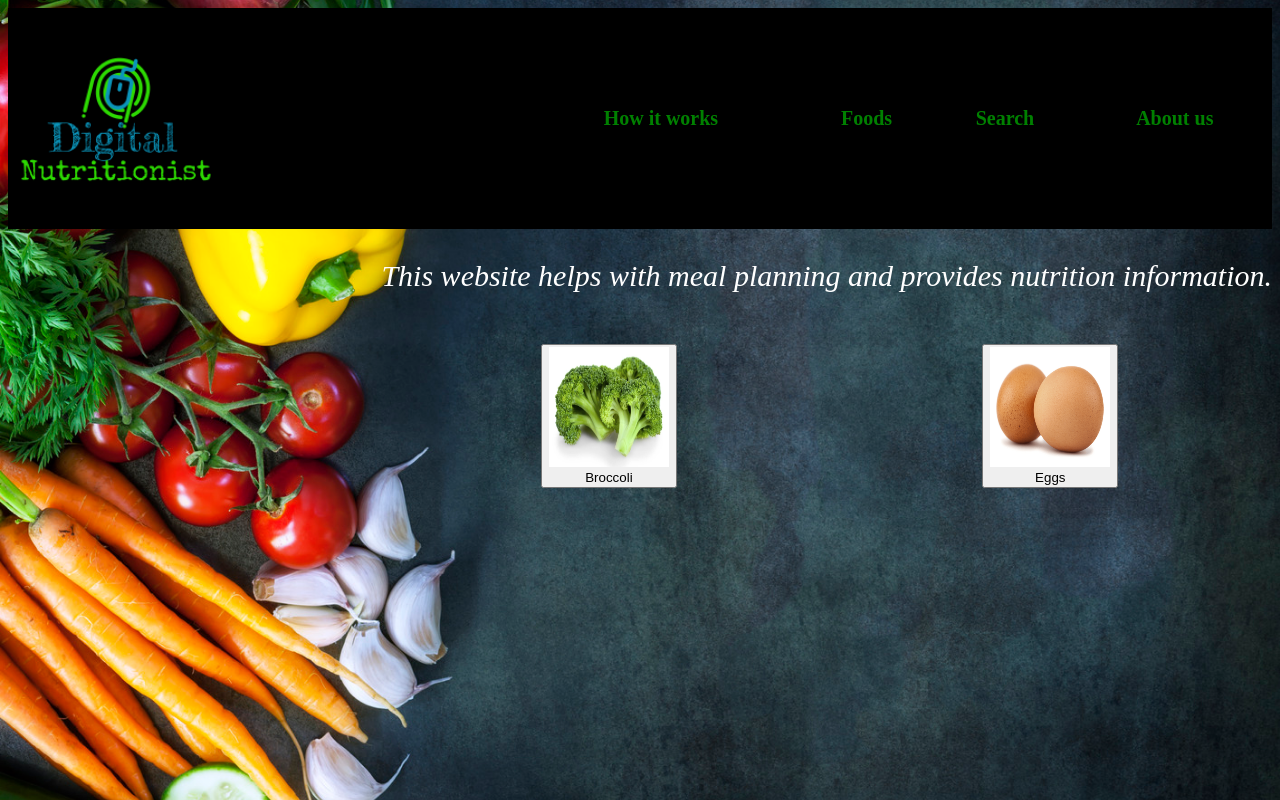
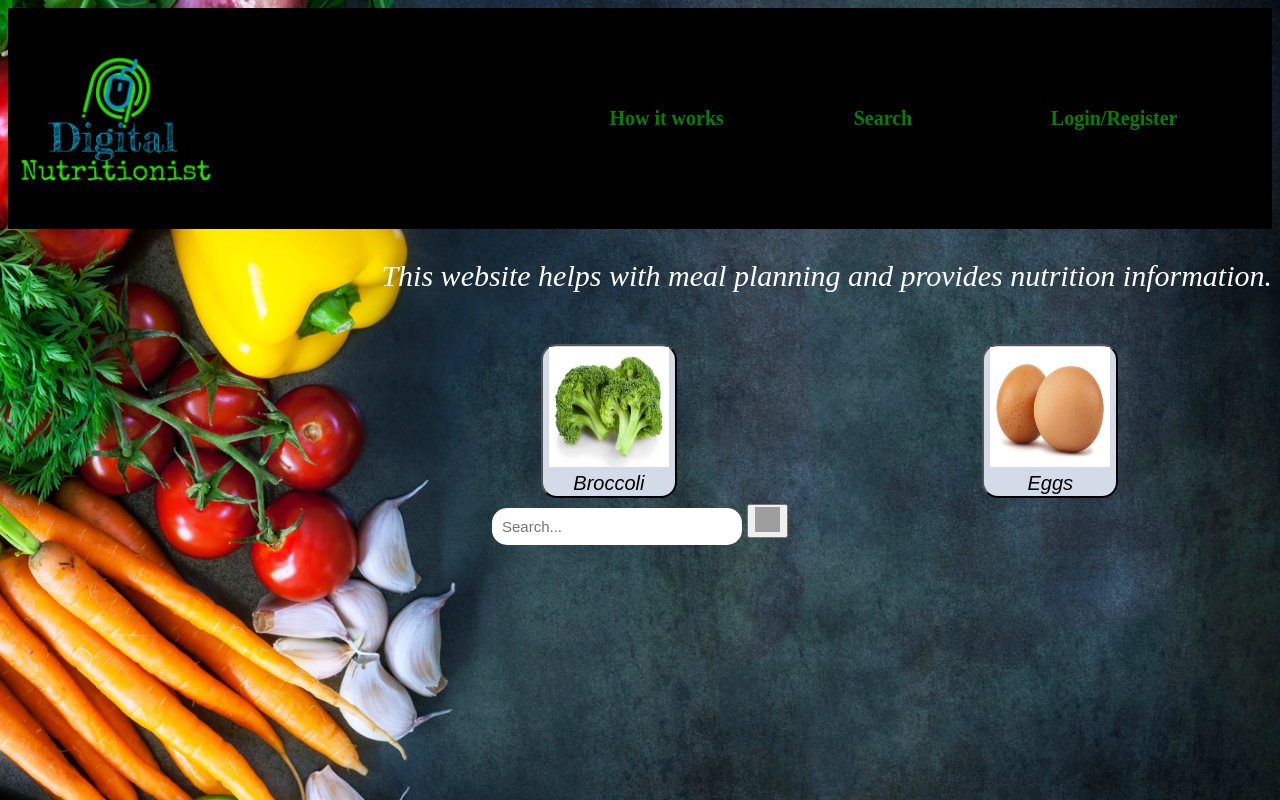
Before and after one commit to COSC481W-2020Fall/cosc481w-581-2020-fall-nutrition-helper, a Django app: page /prototype/ in a window 1280 px wide. Run offline with Django 3.2, Linux system fonts and the light colour scheme; lists and menus that the app fills with data are empty; grey boxes are pictures that could not be loaded.

Commit message:
Worked on the issues

```diff
--- a/nutrihelper/prototype/static/prototype/style.css
+++ b/nutrihelper/prototype/static/prototype/style.css
@@ -1,17 +1,22 @@
 p {
 	color: white;
+	text-align: center;
+	font-size: 30px;
+}
+.p1{
 text-align: right;
-	font-size: 30px;
 font-style: italic;
 }
-
 table {
 	color: green;
 	text-align: center;
 	font-size: 20px;
 	height: 80%;
+	border-collapse:separate;
 }
-
+.t02{
+      background: transparent;
+}
 th {
 	height: 30px;
 	text-align: center;
@@ -39,11 +44,40 @@ a:hover {
 	display: inline-block;
 	margin: 4px 2px;
 }
-
-body {
+body{
 				background-image: url("images/background.jpg");
 				height: 100%;
 				background-position: center;
 				background-repeat: no-repeat;
 				background-size: cover;
 			}
+input[type=search]{
+                width: 250px;
+                box-sizing: border-box;
+                border: 1px green;
+                border-radius: 15px;
+                font-size: 15px;
+                background-color: white;
+                padding: 10px 10px 10px 10px;
+}
+.button2{
+				padding: 15px 30px;
+				border: none;
+				display: inline-block;
+				margin: 5px 2px;
+			}
+.B{
+                border-radius:16px;
+                color: black;
+                font-size: 20px;
+                font-style: italic;
+                background-color:#d3dae8;
+}
+ul{
+				 color: white;
+				 font-size: 30px;
+				 list-style-type: default;
+				 padding-right: 20px;
+				 text-align: center;
+				 list-style-position: inside;
+			 }
--- a/nutrihelper/prototype/templates/prototype/index.html
+++ b/nutrihelper/prototype/templates/prototype/index.html
@@ -8,27 +8,41 @@
 		<link rel="stylesheet" type="text/css" href="{% static 'prototype/style.css' %}">
 	</head>
 	<body style="background-size:cover">
-		<table id="01" width="100%" style="background-color: black;">
+		<table class="01" width="100%" style="background-color: black;">
 				<tr>
 					<th style="text-align: left;"><a href=""><img src="{% static 'prototype/images/weblogo.png' %}" alt="Website logo" width="210px" height="210px"></a></th>
 					<th><a href="description">How it works</a> </th>
-					<th><a href="">Foods</a></th>
 					<th><a href="search">Search</a></th>
-					<th><a href ="">About us</a></th>
+					<th><a href ="">Login/Register</a></th>
 				</tr>
 		</table>
-		<p>This website helps with meal planning and provides nutrition information.</p>
+		<p class="p1">This website helps with meal planning and provides nutrition information.</p>
 		<br>
 
 		<!--  Form that submits food value as GET request (shouldn't change the database)
 			  Field = "food" Value="Broccoli" or "Egg"  -->
-		<form action="{% url 'prototype:nutrifacts' %}" method="GET">
-		<table id="t02" width="70%" align="right">
+
+		<table class="t02" width="70%" align="right">
+			<form action="{% url 'prototype:nutrifacts' %}" method="GET">
 			<tr>
 					<th><button id= "demo" class="B" type="submit" name="food" value="broccoli"/> <img src="{% static 'prototype/images/broccoli.jpg' %}" alt="Vegan option" width="120px" height="120px"> <br> Broccoli</th>
 					<th><button class="B" type="submit" name="food" value="egg"/> <img src="{% static 'prototype/images/eggs.png' %}" alt="Vegan option" width="120px" height="120px"> <br> Eggs</th>
 			</tr>
+				</form>
 		</table>
+
+		<table class="t03" width="100%">
+				<form action="{% url 'prototype:search' %}" method="get" align="center" style="background-color:white ">
+
+				<td colspan="4" rowspan="2" >
+					<input name="term" type="search" placeholder="Search..." size="100%" />
+					<button type="submit" name="search" /><img src="{% static 'prototype/images/MagG.png' %}" alt="Search sign" width="25px"  height="25px>">
+				</td>
 		</form>
+
+
+			</table>
+
+
 	</body>
 </html>
--- a/nutrihelper/prototype/templates/prototype/nutrifacts.html
+++ b/nutrihelper/prototype/templates/prototype/nutrifacts.html
@@ -12,7 +12,6 @@
 				border-right: 0px;
 				padding: 10px;
 			}
-
 			.facts {
 				width: 35%;
 				margin: auto;
```
Also changed, not shown: nutrihelper/prototype/templates/prototype/description.html (+29 -6 lines), nutrihelper/prototype/templates/prototype/search.html (+12 -12 lines). Lines whose indentation alone changed are shown as unchanged.
